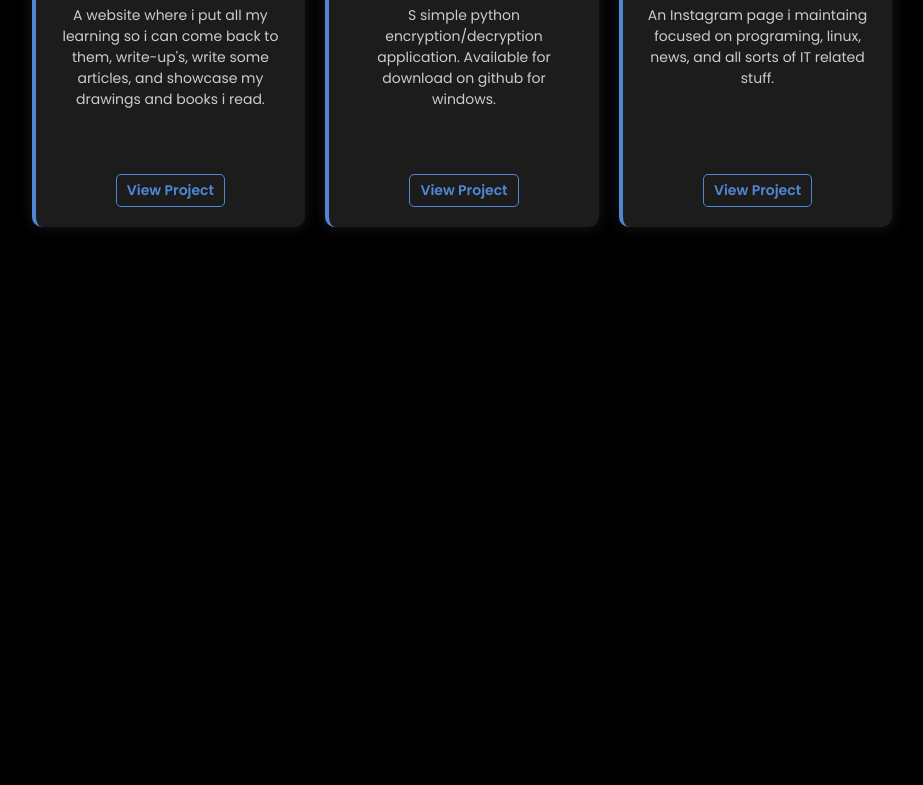
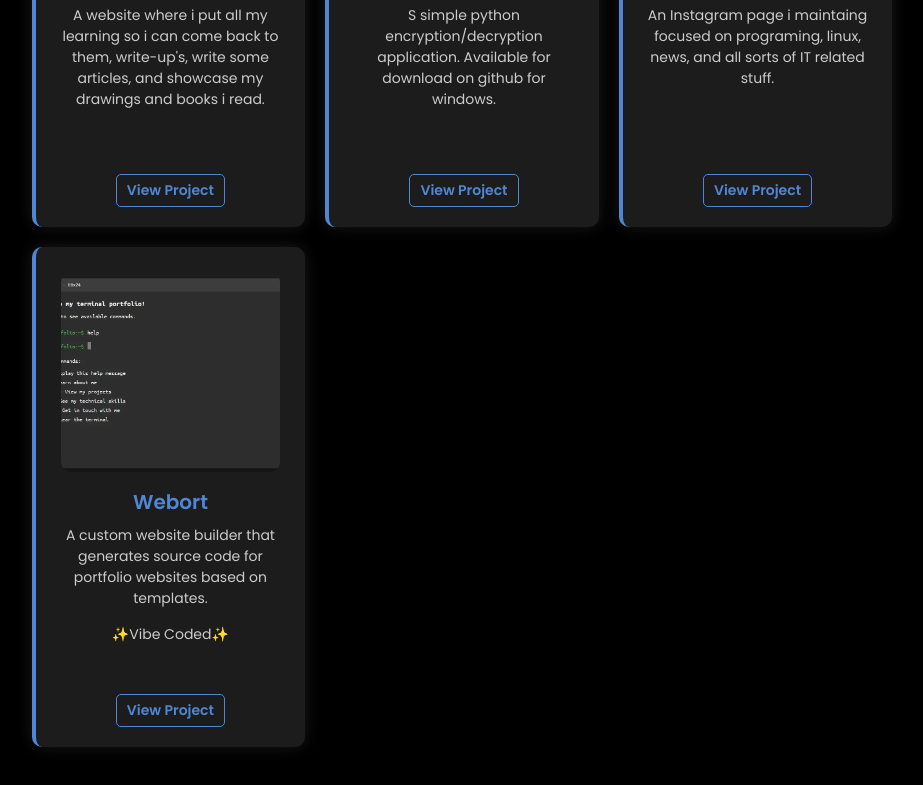
Before and after one commit to batamladen/Portfolio-Website, a plain HTML site: page portfolio.html in a window 1280 px wide. Shown: the part 1754-2539 px from the top of the page, without its empty margins (178-1101 px from the left). Before the commit the page ends 2183 px from the top, so only its background shows below. Drawn offline with Linux system fonts and the light colour scheme.

Commit message:
Added the webort project

```diff
--- a/portfolio.html
+++ b/portfolio.html
@@ -197,6 +197,14 @@
                 <a href="https://www.instagram.com/_python_hub/" target="_blank">View Project</a>
             </div>
 
+            <!-- Project 4 -->
+            <div class="project-item">
+                <img src="terminal.webp" alt="terminal portfolio" class="project-img">
+                <h3>Webort</h3>
+                <p>A custom website builder that generates source code for portfolio websites based on templates.</p>
+                <p>✨Vibe Coded✨</p>
+                <a href="https://batamladen.github.io/Webort/terminal-template-preview.html" target="_blank">View Project</a>
+            </div>
 
         </div>
     </section>
```
Also changed, not shown: terminal.webp (added).
